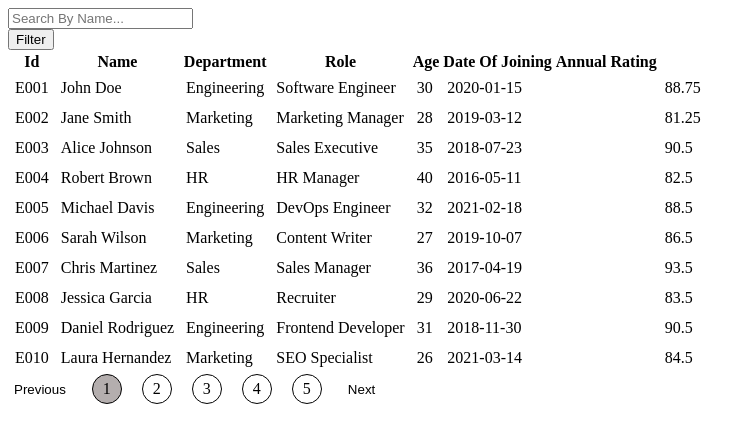
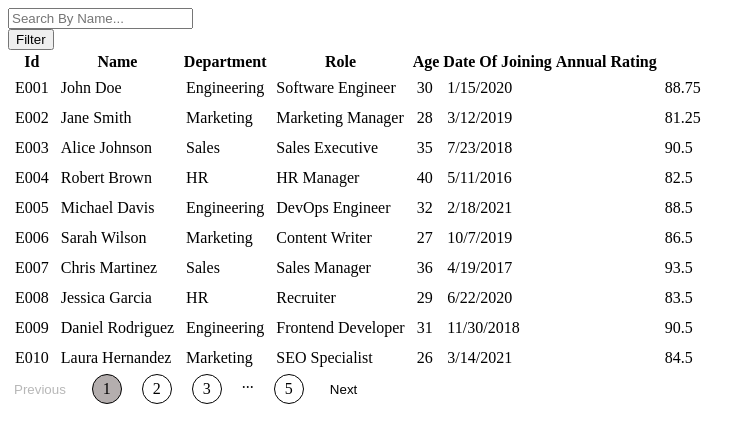
Before and after one commit to raztz15/react-table-library, a React (Create React App) app: page / in a window 1280 px wide. Shown: the top 442 px of the page, without its empty margins (0-755 px from the left). Built offline with nearby package versions, Linux system fonts and the light colour scheme.

Commit message:
Formatting date in table && handling pagination if there is big data

```diff
--- a/src/Utils.ts
+++ b/src/Utils.ts
@@ -1,4 +1,4 @@
-export const getOptions = (data: any[], key: string) => {
+export function getOptions(data: any[], key: string) {
     const rolesSet: Set<string> = new Set()
     data.forEach(item => rolesSet.add(item[key]))
     const arr: { optionKey: number, optionVal: string }[] = []
@@ -7,3 +7,8 @@ export const getOptions = (data: any[], key: string) => {
     }
     return arr
 }
+
+export function isValidDate(dateString: string) {
+    const date = new Date(dateString)
+    return !isNaN(date.getTime())
+}
--- a/src/components/table-footer/TableFooter.tsx
+++ b/src/components/table-footer/TableFooter.tsx
@@ -14,7 +14,7 @@ export const TableFooter = ({ dataLength, numOfItemsToShow, updateCurrentIndex,
 
     const pages = Math.ceil(dataLength / numOfItemsToShow)
 
-    const pageLinksToShow = 5;
+    const pageLinksToShow = 3;
     const halfPageLinksToShow = Math.floor(pageLinksToShow / 2);
 
     // Determine start and end page numbers
@@ -28,14 +28,28 @@ export const TableFooter = ({ dataLength, numOfItemsToShow, updateCurrentIndex,
         startPage = Math.max(pages - pageLinksToShow + 1, 1);
     }
 
+    const pageNumbers = Array.from({ length: endPage - startPage + 1 }, (_, idx) => startPage + idx);
+
     if (pages <= 1) return null
 
     return (
         <div className='table--footer'>
-            <button onClick={handlePrevButton}>Previous</button>
-            {Array.from({ length: pages }).map((_, idx) =>
-                <div aria-current={currentPage === idx + 1 ? 'page' : undefined} className={`table--footer__pages ${currentPage === idx + 1 ? 'active' : ''}`} key={idx} onClick={() => updateCurrentIndex(idx + 1)}>{idx + 1}</div>)}
-            <button onClick={handleNextButton}>Next</button>
+            <button onClick={handlePrevButton} disabled={currentPage === 1}>Previous</button>
+            {startPage > 1 && <div className="table--footer__pages" onClick={() => updateCurrentIndex(1)}>1</div>}
+            {startPage > 2 && <span>...</span>}
+            {pageNumbers.map(pageNum => (
+                <div
+                    key={pageNum}
+                    aria-current={currentPage === pageNum ? 'page' : undefined}
+                    className={`table--footer__pages ${currentPage === pageNum ? 'active' : ''}`}
+                    onClick={() => updateCurrentIndex(pageNum)}
+                >
+                    {pageNum}
+                </div>
+            ))}
+            {endPage < pages - 1 && <span>...</span>}
+            {endPage < pages && <div className="table--footer__pages" onClick={() => updateCurrentIndex(pages)}>{pages}</div>}
+            <button onClick={handleNextButton} disabled={currentPage === pages}>Next</button>
         </div>
     )
 }
--- a/src/components/table/Table.tsx
+++ b/src/components/table/Table.tsx
@@ -1,3 +1,4 @@
+import { isValidDate } from '../../Utils'
 import { LOCAL_STORAGE_CURR_IDX, LOCAL_STORAGE_CURR_PAGE, LOCAL_STORAGE_FILTER_FORM, LOCAL_STORAGE_HEADER } from '../../constants/LocalStorageConsts'
 import { EmployeeDetails, IEmployeeDetailsProps } from '../employee-details/EmployeeDetails'
 import { FilterMenu, IFilterMenuProps } from '../filter-menu/FilterMenu'
@@ -48,7 +49,6 @@ export const Table = ({ data, headers, keyField, filterMenuProps, mainSearchInpu
     useEffect(() => {
         filterListByKeys()
     }, [localStorageForm])
-
 
     const filterListByKeys = () => {
         const objectEntries = Object.entries(localStorageForm ? JSON.parse(localStorageForm) : {})
@@ -152,7 +152,11 @@ export const Table = ({ data, headers, keyField, filterMenuProps, mainSearchInpu
                 </thead>
                 <tbody>
                     {sortedData.slice(currentIndex, currentIndex + numOfItemsToShow).map(item => <tr key={item[keyField]}>
-                        {Object.entries(item).map(([key, value]) => <td className='table--body__td' onClick={() => handleRowClick(item)} key={key}>{(typeof value === "string" || typeof value === "number") && value as ReactNode}</td>)}
+                        {Object.entries(item).map(([key, value]) => <td className='table--body__td' onClick={() => handleRowClick(item)} key={key}>
+                            {(typeof value === 'string' && isValidDate(value) ?
+                                new Date(value).toLocaleDateString() :
+                                (typeof value === "string" || typeof value === "number") ?
+                                    value as ReactNode : undefined)}</td>)}
                     </tr>)}
                     {isOpenModal && <Modal component={<EmployeeDetails {...selectedItem as IEmployeeDetailsProps} />} isOpen={isOpenModal} closeModal={closeModal} />}
                 </tbody>
```
